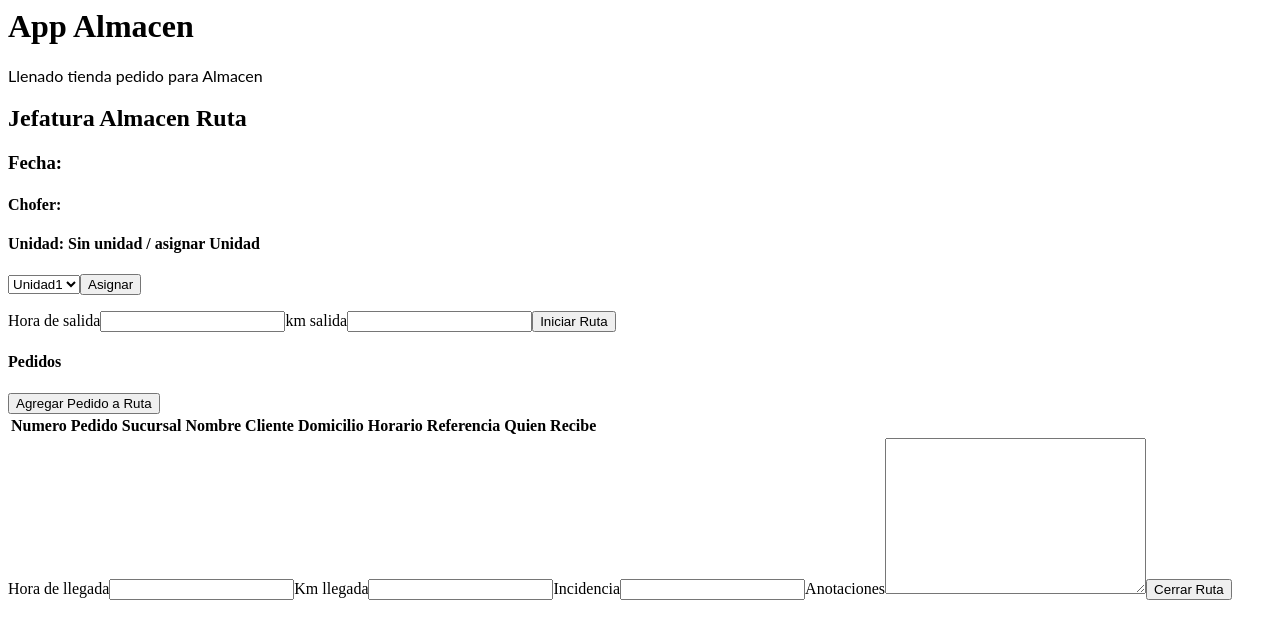
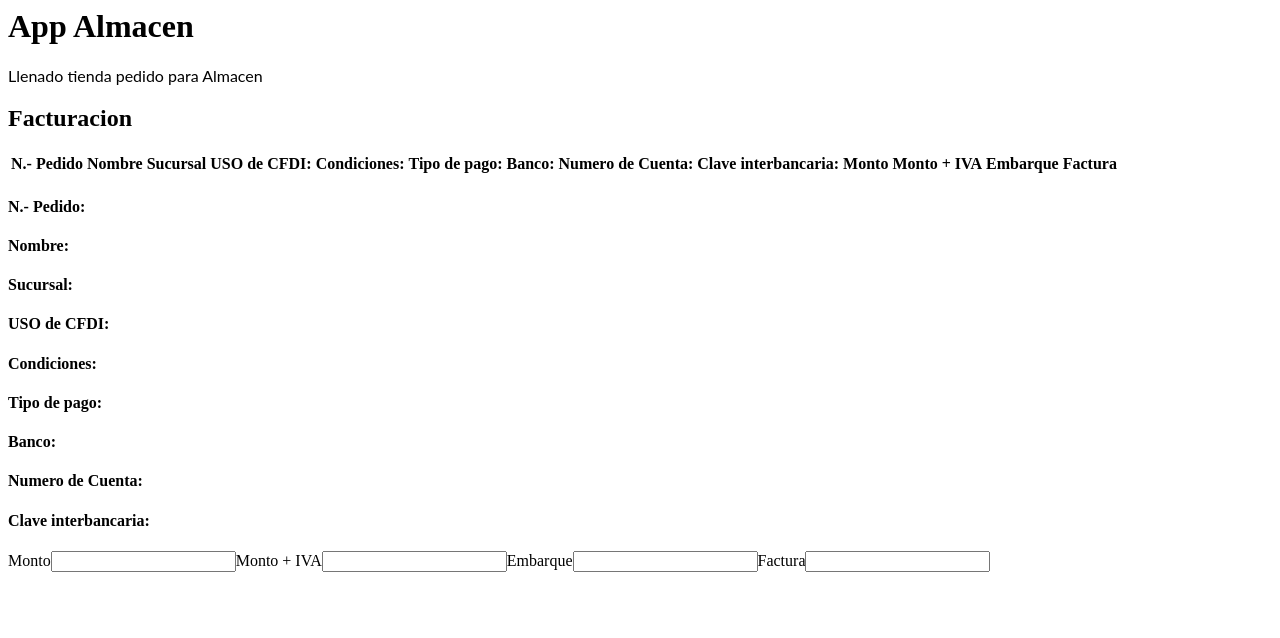
Before and after one commit to JesusMirandaEspino/App-Almacen-Pedidos, an Angular app: page / in a window 1280 px wide. Shown: the top 638 px of the page. Built offline with nearby package versions, Linux system fonts and the light colour scheme.

Commit message:
facturacion

```diff
--- a/src/app/app.component.html
+++ b/src/app/app.component.html
@@ -1,106 +1,58 @@
 <h1>App Almacen</h1>
 <p>Llenado tienda pedido para Almacen</p>
 
-
 <section>
-
   <div>
     <div>
-      <h1>Jefatura Almacen Ruta</h1>
-    </div>
+      <h1>Facturacion</h1>
     </div>
 
-
-  <div>
-    <div>
-      <h3>Fecha:</h3>
-    </div>
-  </div>
-
-
-</section>
-
-<!------------------------------------->
-<!--Seccion asignada para cada chofer-->
-<!------------------------------------->
-<section>
-
-<div>
-    <div>
-      <h4>Chofer:  </h4>
-      <h4>Unidad: Sin unidad / asignar Unidad</h4>
-      <form action="">
-        <select name="" id="">
-          <option value="">Unidad1</option>
-          <option value="">Unidad2</option>
-          <option value="">Unidad3</option>
-        </select>
-        <button>Asignar</button>
-      </form>
-    </div>
-</div>
-
-
-<div>
-  <div>
-    <form action="">
-      <label for="">Hora de salida</label>
-      <input type="text">
-      <label for="">km salida</label>
-      <input type="text">
-
-
-      <input type="button" value="Iniciar Ruta" >
-
-    </form>
-  </div>
-</div>
-
-
-<!--Seccion para asignar pedidos-->
-<div>
-  <div>
-    <h4>Pedidos</h4>
-    <button>Agregar Pedido a Ruta</button>
-  </div>
     <div>
       <table>
         <thead>
           <tr>
-          <th>Numero Pedido</th>
+            <th>N.- Pedido</th>
+            <th>Nombre</th>
             <th>Sucursal</th>
-          <th>Nombre Cliente</th>
-          <th>Domicilio</th>
-          <th>Horario Referencia</th>
-          <th>Quien Recibe</th>
+            <th>USO de CFDI:</th>
+            <th>Condiciones:</th>
+            <th>Tipo de pago:</th>
+            <th>Banco:</th>
+            <th>Numero de Cuenta:</th>
+            <th>Clave interbancaria:</th>
+            <th>Monto</th>
+            <th>Monto + IVA</th>
+            <th>Embarque</th>
+            <th>Factura</th>
           </tr>
         </thead>
       </table>
     </div>
   </div>
+</section>
 
+<!--Ejemplo facturacion Llenado Individual-->
 
-<div>
-  <div>
 <form action="">
-      <label for="">Hora de  llegada</label>
-      <input type="text">
-      <label for="">Km llegada</label>
-      <input type="text">
-      <label for="">Incidencia</label>
-      <input type="text">
-      <label for="">Anotaciones</label>
-      <textarea name="" id="" cols="30" rows="10"></textarea>
+  <h4>N.- Pedido:</h4>
+  <h4>Nombre:</h4>
+  <h4>Sucursal:</h4>
+  <h4>USO de CFDI:</h4>
+  <h4>Condiciones:</h4>
+  <h4>Tipo de pago:</h4>
+  <h4>Banco:</h4>
+  <h4>Numero de Cuenta:</h4>
+  <h4>Clave interbancaria:</h4>
 
-      <input type="button" value="Cerrar Ruta" >
+  <label for="">Monto</label>
+  <input type="text" />
 
+  <label for="">Monto + IVA</label>
+  <input type="text" />
+
+  <label for="">Embarque</label>
+  <input type="text" />
+
+  <label for="">Factura</label>
+  <input type="text" />
 </form>
-  </div>
-</div>
-
-
-
-</section>
-<!------------------------------------->
-<!------------------------------------->
-<!------------------------------------->
```
Also changed, not shown: src/app/components/jefaturaAlmacen/jefatura.component.html (added, +88 -0 lines), src/app/components/facturacion/facturacion.component.html (added). Lines whose indentation alone changed are shown as unchanged.
